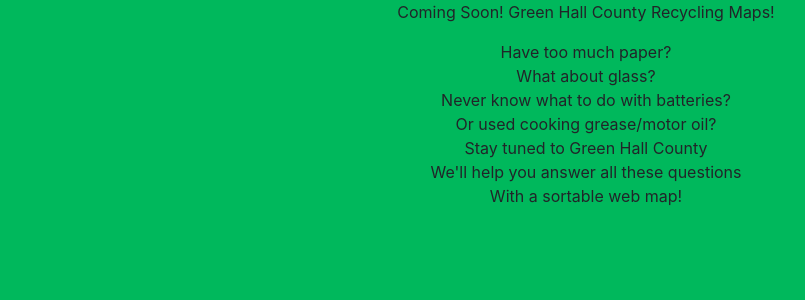
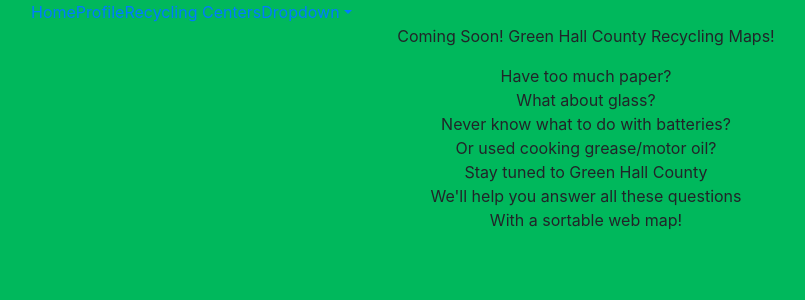
Before and after one commit to Roylaffman/env_hall, a Django app: template apps/green/templates/green/main.html in a window 1280 px wide. Shown: the top 300 px of the page, without its empty margins (54-859 px from the left). Run offline with Django 3.2, Linux system fonts and the light colour scheme; the template is opened without the code that fills it, so the values that code supplies are empty; some libraries are stand-ins or nearby versions.

Commit message:
Added nav bar
Added a nav bar to base template.  Changed the title on the nav bar to be appropriate for links.  Changed title on center_map template.

```diff
--- a/apps/green/templates/green/center_map.html
+++ b/apps/green/templates/green/center_map.html
@@ -1,7 +1,7 @@
 {% extends 'base.html' %}
 {%  load staticfiles %}
 <head>
-{% block title %}List Page!{% endblock %}
+{% block title %}Recycling Centers{% endblock %}
 {% block morehead %}
 <script src='https://api.tiles.mapbox.com/mapbox.js/v1.6.3/mapbox.js'></script>
 <link href='https://api.tiles.mapbox.com/mapbox.js/v1.6.3/mapbox.css' rel='stylesheet' />
--- a/env_hall/settings.py
+++ b/env_hall/settings.py
@@ -66,7 +66,7 @@ DATABASES = {
         'ENGINE': 'django.contrib.gis.db.backends.postgis',
         'NAME': 'gisc4530k',
         'USER': 'postgres',
-        'PASSWORD': 'placeholder',
+        'PASSWORD': 'geografio',
         'HOST': 'localhost',
         'PORT': 5432,
     }
--- a/templates/base.html
+++ b/templates/base.html
@@ -16,7 +16,44 @@
     {% endblock %}
 </head>
 
+
 <body style="background-color: #00B85C">
+<div class="container">
+	<div class="row clearfix">
+		<div class="col-md-12 column">
+			<ul class="nav nav-pills">
+				<li class="active">
+					<a href="#">Home</a>
+				</li>
+				<li>
+					<a href="#">Profile</a>
+				</li>
+				<li>
+					<a href="#">Recycling Centers</a>
+				</li>
+				<li class="dropdown pull-right">
+					 <a href="#" data-toggle="dropdown" class="dropdown-toggle">Dropdown<strong class="caret"></strong></a>
+					<ul class="dropdown-menu">
+						<li>
+							<a href="#">Action</a>
+						</li>
+						<li>
+							<a href="#">Another action</a>
+						</li>
+						<li>
+							<a href="#">Something else here</a>
+						</li>
+						<li class="divider">
+						</li>
+						<li>
+							<a href="#">Separated link</a>
+						</li>
+					</ul>
+				</li>
+			</ul>
+		</div>
+	</div>
+</div>
 
 {% block content %}{% endblock %}
 
```
